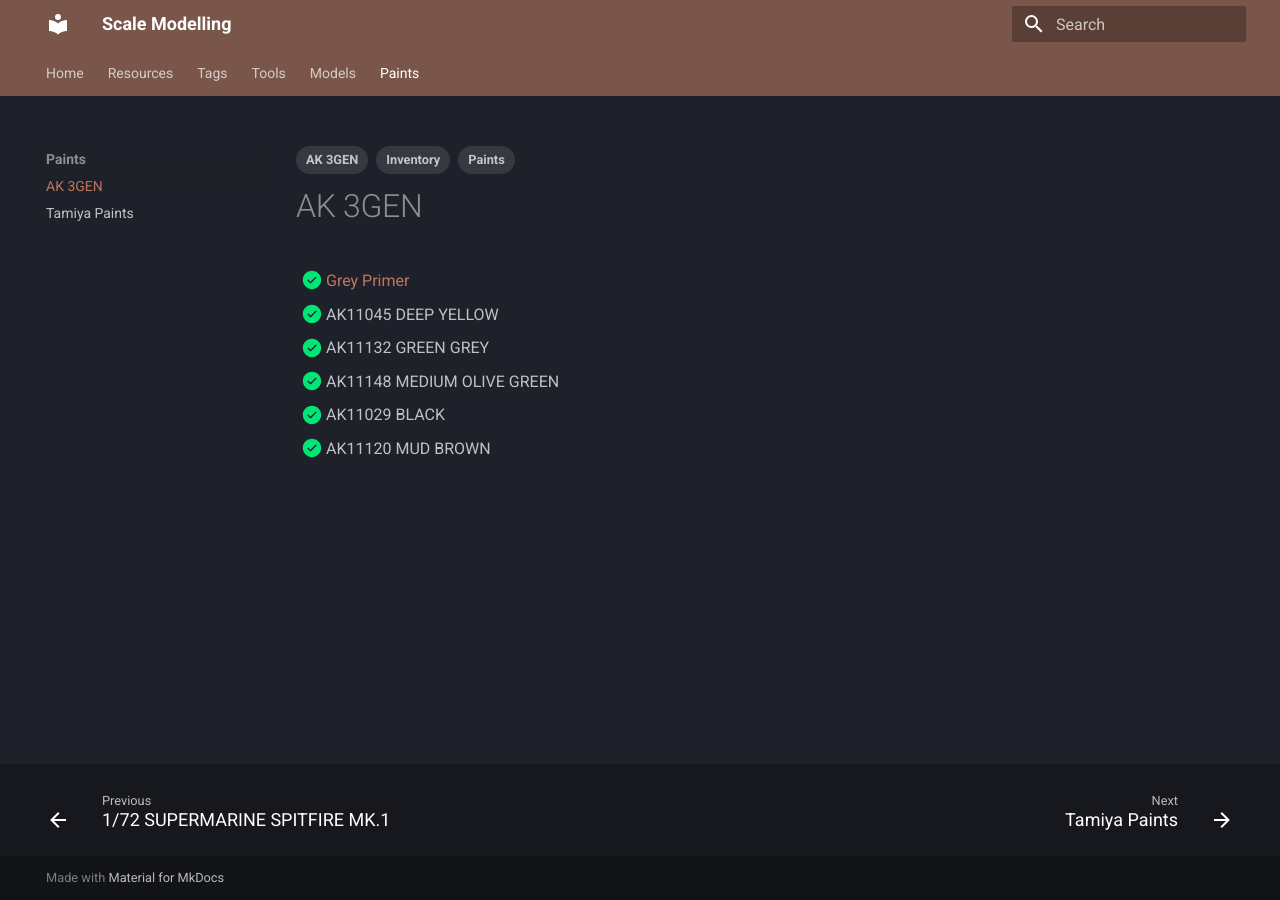
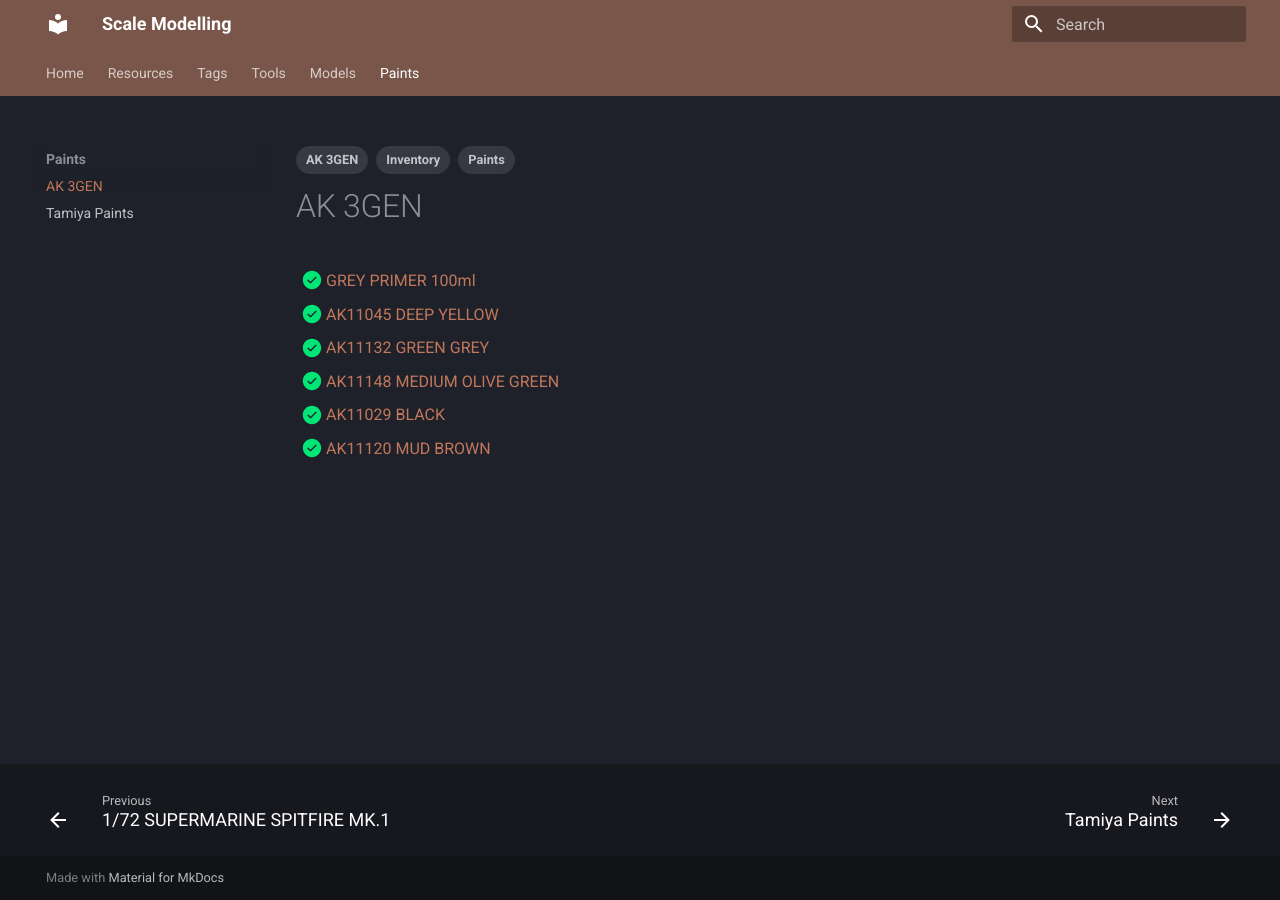
Before and after one commit to dlicudi/scale-modelling, an MkDocs documentation site: the page built from docs/paints/ak-3gen.md, in a window 1280 px wide. Built offline with MkDocs 1.6.1 and Material for MkDocs 9.7.7, drawn with Linux system fonts in a browser that asks for light colours.

Commit message:
Added links for AK-3GEN paints

```diff
--- a/docs/paints/ak-3gen.md
+++ b/docs/paints/ak-3gen.md
@@ -7,9 +7,9 @@
 
 # AK 3GEN
 
-- [x] [Grey Primer](https://ak-interactive.com/product/grey-primer-100ml/)
-- [x] AK11045 DEEP YELLOW
-- [x] AK11132 GREEN GREY
-- [x] AK11148 MEDIUM OLIVE GREEN
-- [x] AK11029 BLACK
-- [x] AK11120 MUD BROWN
+- [x] [GREY PRIMER 100ml](https://ak-interactive.com/product/grey-primer-100ml/)
+- [x] [AK11045 DEEP YELLOW](https://ak-interactive.com/product/deep-yellow-intense/)
+- [x] [AK11132 GREEN GREY](https://ak-interactive.com/product/green-grey-standard/)
+- [x] [AK11148 MEDIUM OLIVE GREEN](https://ak-interactive.com/product/medium-olive-green-standard/)
+- [x] [AK11029 BLACK](https://ak-interactive.com/product/black-intense/)
+- [x] [AK11120 MUD BROWN](https://ak-interactive.com/product/mud-brown-standard/)
```
